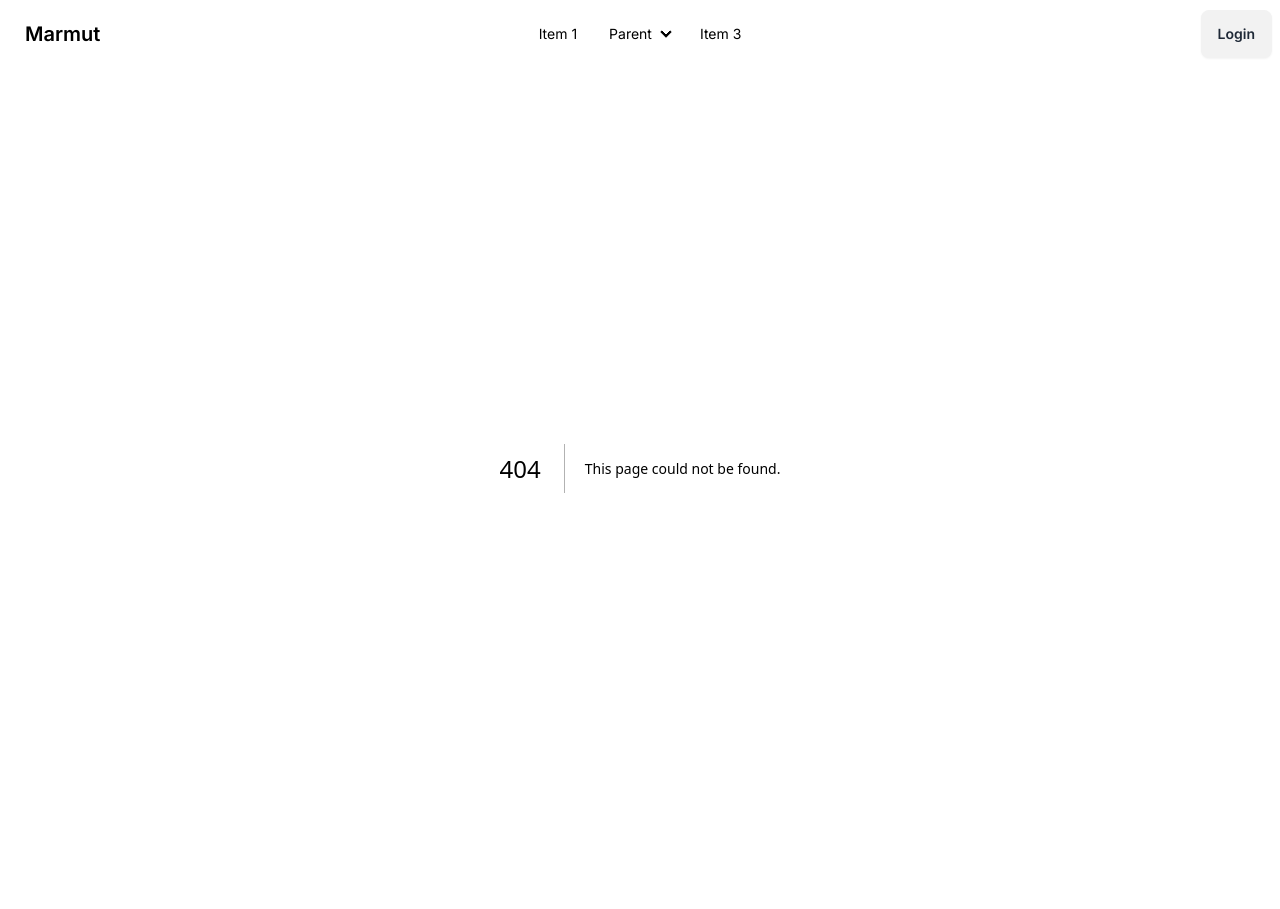
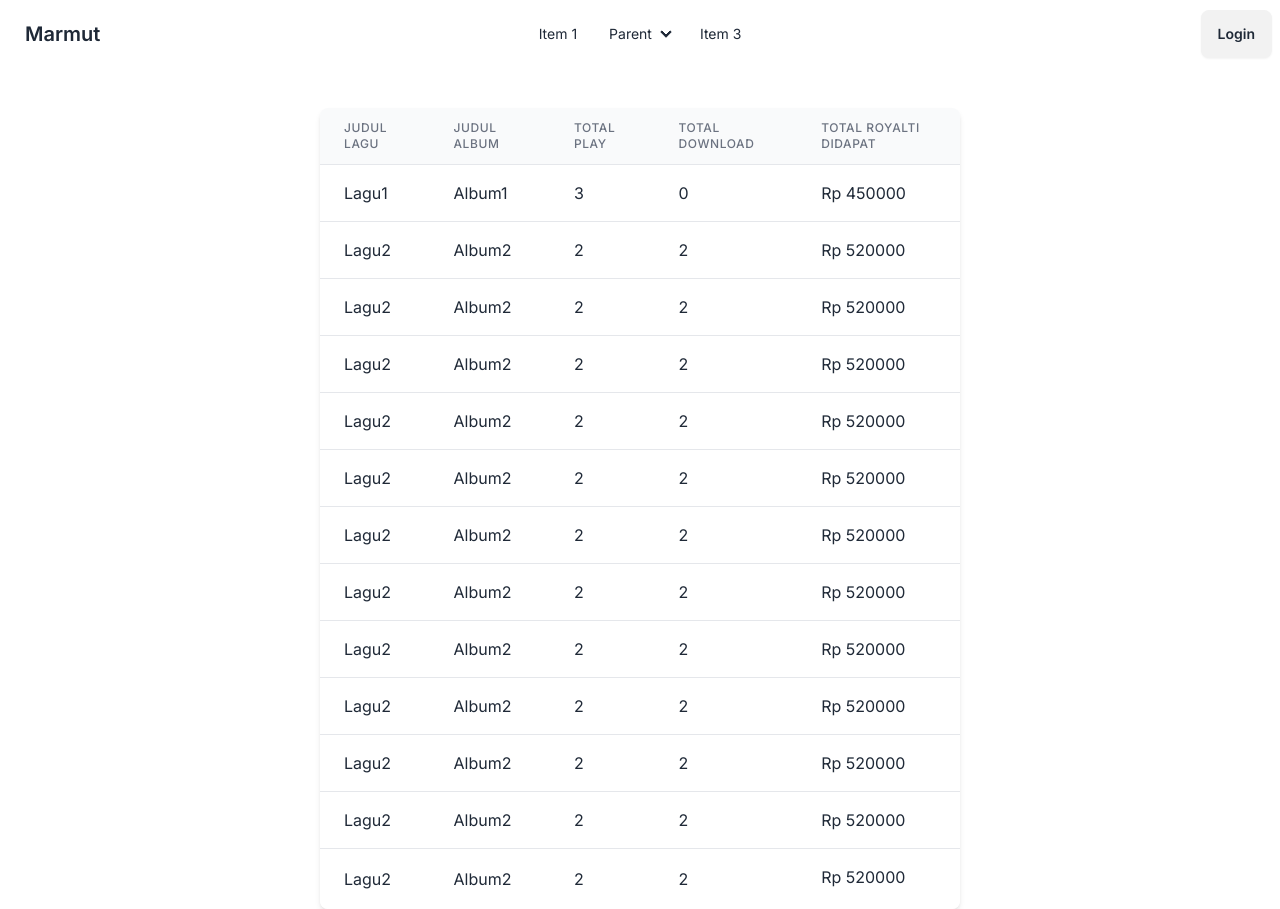
Before and after one commit to juankhusuma/marmut, a Next.js app: page /royalty in a window 1280 px wide. Before the commit this address had no page. Before the commit the page ends 868 px from the top, so only its background shows below. Built offline with nearby package versions, Linux system fonts and the light colour scheme.

Commit message:
Applying table without having padding for the last cell

```diff
--- /dev/null
+++ b/src/app/royalty/page.tsx
@@ -0,0 +1,252 @@
+export default function Royalti(){
+    return (
+<div className="flex justify-center items-center h-screen bg-gray-625" style={{ paddingTop: 'var(--header-height, 5rem)' }}>
+  <div className="overflow-hidden shadow-md sm:rounded-lg w-3/4 lg:w-1/2">
+    <table className="min-w-full divide-y divide-gray-200">
+      <thead className="bg-gray-50">
+        <tr>
+          <th scope="col" className="px-6 py-3 text-left text-xs font-medium text-gray-500 uppercase tracking-wider">
+            Judul Lagu
+          </th>
+          <th scope="col" className="px-6 py-3 text-left text-xs font-medium text-gray-500 uppercase tracking-wider">
+            Judul Album
+          </th>
+          <th scope="col" className="px-6 py-3 text-left text-xs font-medium text-gray-500 uppercase tracking-wider">
+            Total Play
+          </th>
+          <th scope="col" className="px-6 py-3 text-left text-xs font-medium text-gray-500 uppercase tracking-wider">
+            Total Download
+          </th>
+          <th scope="col" className="px-6 py-3 text-left text-xs font-medium text-gray-500 uppercase tracking-wider">
+            Total Royalti Didapat
+          </th>
+        </tr>
+      </thead>
+      <tbody className="bg-white divide-y divide-gray-200">
+        <tr>
+          <td className="px-6 py-4 whitespace-nowrap">
+            Lagu1
+          </td>
+          <td className="px-6 py-4 whitespace-nowrap">
+            Album1
+          </td>
+          <td className="px-6 py-4 whitespace-nowrap">
+            3
+          </td>
+          <td className="px-6 py-4 whitespace-nowrap">
+            0
+          </td>
+          <td className="px-6 py-4 whitespace-nowrap">
+            Rp 450000
+          </td>
+        </tr>
+        <tr>
+          <td className="px-6 py-4 whitespace-nowrap">
+            Lagu2
+          </td>
+          <td className="px-6 py-4 whitespace-nowrap">
+            Album2
+          </td>
+          <td className="px-6 py-4 whitespace-nowrap">
+            2
+          </td>
+          <td className="px-6 py-4 whitespace-nowrap">
+            2
+          </td>
+          <td className="px-6 py-4 whitespace-nowrap">
+            Rp 520000
+          </td>
+        </tr>
+        <tr>
+          <td className="px-6 py-4 whitespace-nowrap">
+            Lagu2
+          </td>
+          <td className="px-6 py-4 whitespace-nowrap">
+            Album2
+          </td>
+          <td className="px-6 py-4 whitespace-nowrap">
+            2
+          </td>
+          <td className="px-6 py-4 whitespace-nowrap">
+            2
+          </td>
+          <td className="px-6 py-4 whitespace-nowrap">
+            Rp 520000
+          </td>
+        </tr>
+        <tr>
+          <td className="px-6 py-4 whitespace-nowrap">
+            Lagu2
+          </td>
+          <td className="px-6 py-4 whitespace-nowrap">
+            Album2
+          </td>
+          <td className="px-6 py-4 whitespace-nowrap">
+            2
+          </td>
+          <td className="px-6 py-4 whitespace-nowrap">
+            2
+          </td>
+          <td className="px-6 py-4 whitespace-nowrap">
+            Rp 520000
+          </td>
+        </tr>
+        <tr>
+          <td className="px-6 py-4 whitespace-nowrap">
+            Lagu2
+          </td>
+          <td className="px-6 py-4 whitespace-nowrap">
+            Album2
+          </td>
+          <td className="px-6 py-4 whitespace-nowrap">
+            2
+          </td>
+          <td className="px-6 py-4 whitespace-nowrap">
+            2
+          </td>
+          <td className="px-6 py-4 whitespace-nowrap">
+            Rp 520000
+          </td>
+        </tr>
+        <tr>
+          <td className="px-6 py-4 whitespace-nowrap">
+            Lagu2
+          </td>
+          <td className="px-6 py-4 whitespace-nowrap">
+            Album2
+          </td>
+          <td className="px-6 py-4 whitespace-nowrap">
+            2
+          </td>
+          <td className="px-6 py-4 whitespace-nowrap">
+            2
+          </td>
+          <td className="px-6 py-4 whitespace-nowrap">
+            Rp 520000
+          </td>
+        </tr>
+        <tr>
+          <td className="px-6 py-4 whitespace-nowrap">
+            Lagu2
+          </td>
+          <td className="px-6 py-4 whitespace-nowrap">
+            Album2
+          </td>
+          <td className="px-6 py-4 whitespace-nowrap">
+            2
+          </td>
+          <td className="px-6 py-4 whitespace-nowrap">
+            2
+          </td>
+          <td className="px-6 py-4 whitespace-nowrap">
+            Rp 520000
+          </td>
+        </tr>
+        <tr>
+          <td className="px-6 py-4 whitespace-nowrap">
+            Lagu2
+          </td>
+          <td className="px-6 py-4 whitespace-nowrap">
+            Album2
+          </td>
+          <td className="px-6 py-4 whitespace-nowrap">
+            2
+          </td>
+          <td className="px-6 py-4 whitespace-nowrap">
+            2
+          </td>
+          <td className="px-6 py-4 whitespace-nowrap">
+            Rp 520000
+          </td>
+        </tr>
+        <tr>
+          <td className="px-6 py-4 whitespace-nowrap">
+            Lagu2
+          </td>
+          <td className="px-6 py-4 whitespace-nowrap">
+            Album2
+          </td>
+          <td className="px-6 py-4 whitespace-nowrap">
+            2
+          </td>
+          <td className="px-6 py-4 whitespace-nowrap">
+            2
+          </td>
+          <td className="px-6 py-4 whitespace-nowrap">
+            Rp 520000
+          </td>
+        </tr>
+        <tr>
+          <td className="px-6 py-4 whitespace-nowrap">
+            Lagu2
+          </td>
+          <td className="px-6 py-4 whitespace-nowrap">
+            Album2
+          </td>
+          <td className="px-6 py-4 whitespace-nowrap">
+            2
+          </td>
+          <td className="px-6 py-4 whitespace-nowrap">
+            2
+          </td>
+          <td className="px-6 py-4 whitespace-nowrap">
+            Rp 520000
+          </td>
+        </tr>
+        <tr>
+          <td className="px-6 py-4 whitespace-nowrap">
+            Lagu2
+          </td>
+          <td className="px-6 py-4 whitespace-nowrap">
+            Album2
+          </td>
+          <td className="px-6 py-4 whitespace-nowrap">
+            2
+          </td>
+          <td className="px-6 py-4 whitespace-nowrap">
+            2
+          </td>
+          <td className="px-6 py-4 whitespace-nowrap">
+            Rp 520000
+          </td>
+        </tr>
+        <tr>
+          <td className="px-6 py-4 whitespace-nowrap">
+            Lagu2
+          </td>
+          <td className="px-6 py-4 whitespace-nowrap">
+            Album2
+          </td>
+          <td className="px-6 py-4 whitespace-nowrap">
+            2
+          </td>
+          <td className="px-6 py-4 whitespace-nowrap">
+            2
+          </td>
+          <td className="px-6 py-4 whitespace-nowrap">
+            Rp 520000
+          </td>
+        </tr>
+        <tr>
+          <td className="px-6 py-4 whitespace-nowrap">
+            Lagu2
+          </td>
+          <td className="px-6 py-4 whitespace-nowrap">
+            Album2
+          </td>
+          <td className="px-6 py-4 whitespace-nowrap">
+            2
+          </td>
+          <td className="px-6 py-4 whitespace-nowrap">
+            2
+          </td>
+          <td className="px-6 py-4 whitespace-nowrap last:pb-5">
+            Rp 520000
+          </td>
+        </tr>
+      </tbody>
+    </table>
+  </div>
+</div>
+    )
+}
```
